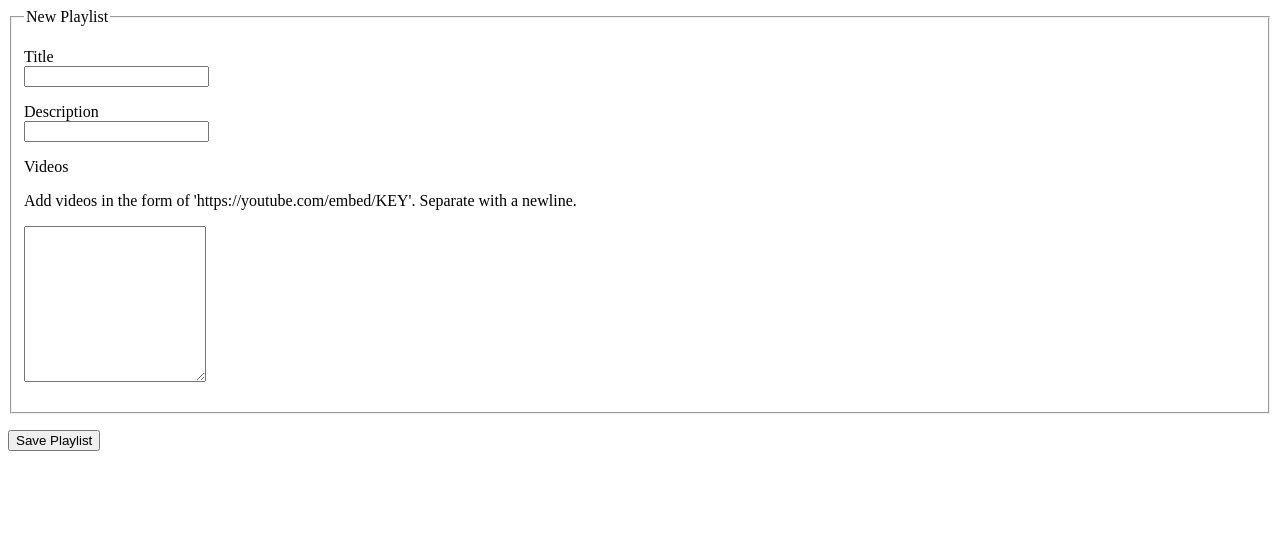
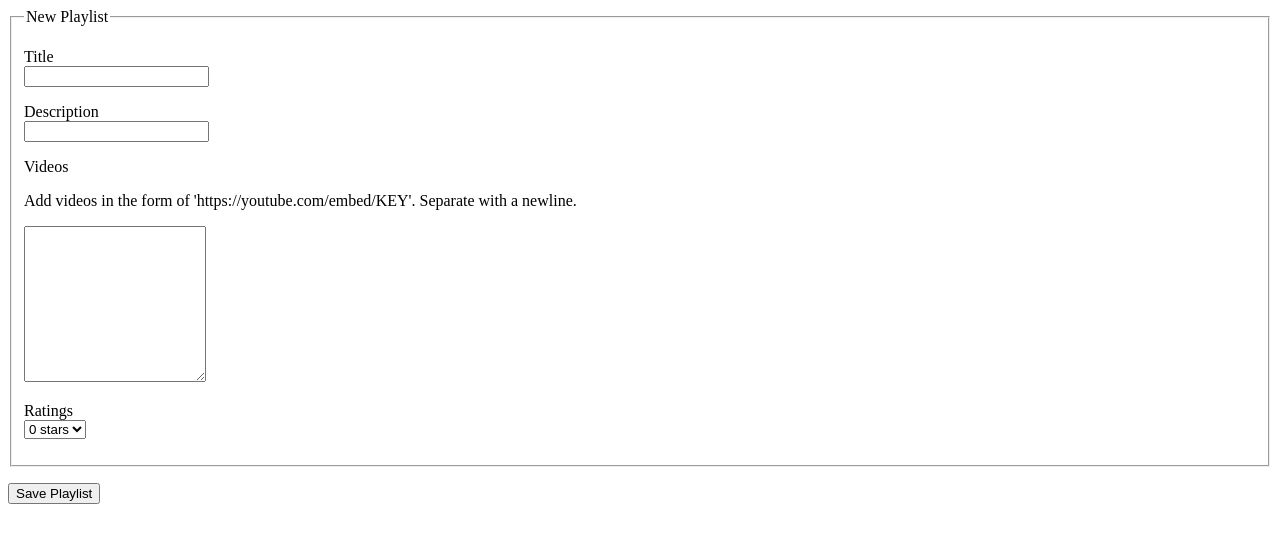
Before and after one commit to ChrisBarnes2000-MS-DU/Playlister_Tutorial, a Flask app: page /playlists/new in a window 1280 px wide. Shown: the top 543 px of the page. Run offline with Flask 2, Linux system fonts and the light colour scheme.

Commit message:
Users can see single playlists

```diff
--- a/app.py
+++ b/app.py
@@ -1,5 +1,6 @@
 from flask import Flask, render_template, request, redirect, url_for
 from pymongo import MongoClient
+from bson.objectid import ObjectId
 
 client = MongoClient()
 db = client.Playlister
@@ -31,9 +32,17 @@ def playlists_submit():
     playlist = {
         'title': request.form.get('title'),
         'description': request.form.get('description'),
-        'videos': request.form.get('videos').split()
+        'videos': request.form.get('videos').split(),
+        'ratings': request.form.get('ratings')
     }
-    playlists.insert_one(playlist)
-    return redirect(url_for('playlists_index'))
-    #print(request.form.to_dict())
-    #return redirect(url_for('playlists_index'))
+    playlist_id = playlists.insert_one(playlist).insertedd_id
+    return redirect(url_for('playlists_show', playlist_id=playlist_id))
+
+@app.route('/playlists/<playlist_id>')
+def playlists_show(playlist_id):
+    """Show a single playlist."""
+    playlist = playlists.find_one({'_id': ObjectId(playlist_id)})
+    return render_template('playlists_show.html', playlist=playlist)
+
+if __name__ == "__main__":
+    app.run(debug=True)
--- a/templates/playlists_index.html
+++ b/templates/playlists_index.html
@@ -7,8 +7,9 @@
     <a href='/playlists/new'>New Playlist</a>
 
     {% for playlist in playlists %}
-        <h2>{{ playlist.title }}</h2>
+        <h2><a href='/playlists/{{ playlist._id }}'>{{ playlist.title }}</a></h2>
         <small>{{ playlist.description }}</small>
-        <small>{{ playlist.videos }}</small>
+        <br><small>{{ playlist.videos }}</small>
+        <small>{{ playlist.ratings }}</small>
     {% endfor %}
 {% endblock %}
--- a/templates/playlists_new.html
+++ b/templates/playlists_new.html
@@ -23,6 +23,20 @@
             <p>Add videos in the form of 'https://youtube.com/embed/KEY'. Separate with a newline.</p>
             <textarea id='playlist-videos' name='videos' rows='10'></textarea>
         </p>
+
+        <!-- RATINGS -->
+        <p>
+            <label for='ratings'>Ratings</label><br>
+            <select>
+                <option value="0">0 stars</option>
+                <option value="1">1 stars</option>
+                <option value="2">2 stars</option>
+                <option value="3">3 stars</option>
+                <option value="4">4 stars</option>
+                <option value="5">5 stars</option>
+            </select>
+        </p>
+
     </fieldset>
 
     <!-- BUTTON -->
```
Also changed, not shown: templates/playlists_show.html (added, +12 -0 lines).
